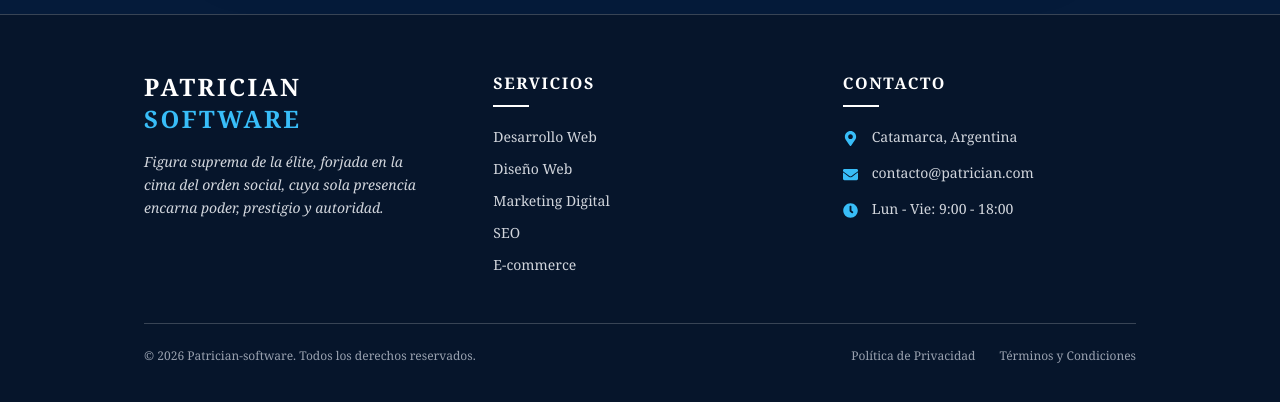
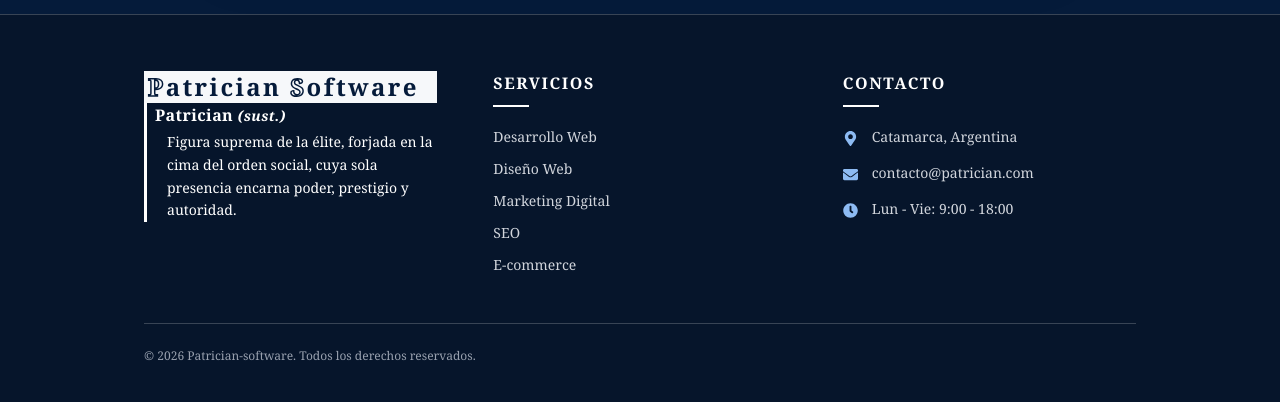
Before and after one commit to brutalkingran/patrician-software, a React (Vite) app: page / in a window 1280 px wide. Shown: the part 6279-6681 px from the top of the page. Built offline with nearby package versions, Linux system fonts and the light colour scheme.

Commit message:
más colores y footer definicion mejorado

```diff
--- a/src/components/FooterNico.jsx
+++ b/src/components/FooterNico.jsx
@@ -16,16 +16,19 @@ const Footer = () => {
 
           {/* COLUMNA 1 */}
           <div>
-            <h2 className="text-2xl font-bold tracking-widest uppercase text-white">
-              PATRICIAN{" "}
-              <span className="text-[#38bdf8]">
-                SOFTWARE
-              </span>
+            <h2 className="pl-1 text-2xl font-bold tracking-widest bg-ps-white text-ps-blue">
+              <span className="text-ps-white [-webkit-text-stroke:1.5px_var(--color-ps-blue)]">P</span>atrician
+              <span className="text-ps-white [-webkit-text-stroke:1.5px_var(--color-ps-blue)]"> S</span>oftware
             </h2>
 
-            <p className="mt-4 max-w-xs text-sm text-gray-300 leading-relaxed italic">
-              Figura suprema de la élite, forjada en la cima del orden social, cuya sola presencia encarna poder, prestigio y autoridad.
-            </p>
+            <dl className="md:max-w-full border-l-3 border-white-800 pl-2">
+              <dt className="text-1xl font-serif font-semibold tracking-wide">
+                Patrician <span className="italic text-sm">(sust.)</span>
+              </dt>
+              <dd className="mt-1 leading-relaxed font-light font-serif pl-3 text-sm">
+                Figura suprema de la élite, forjada en la cima del orden social, cuya sola presencia encarna poder, prestigio y autoridad.
+              </dd>
+            </dl>
           </div>
 
           {/* COLUMNA 2 */}
@@ -75,21 +78,21 @@ const Footer = () => {
 
             <div className="space-y-4 text-sm text-gray-300">
               <div className="flex items-start gap-3.5">
-                <div className="mt-1 text-[#38bdf8]">
+                <div className="mt-1 text-ps-lblue">
                   <FaMapMarkerAlt size={15} />
                 </div>
                 <span>Catamarca, Argentina</span>
               </div>
 
               <div className="flex items-start gap-3.5">
-                <div className="mt-1 text-[#38bdf8]">
+                <div className="mt-1 text-ps-lblue">
                   <FaEnvelope size={15} />
                 </div>
                 <span className="break-all">contacto@patrician.com</span>
               </div>
 
               <div className="flex items-start gap-3.5">
-                <div className="mt-1 text-[#38bdf8]">
+                <div className="mt-1 text-ps-lblue">
                   <FaClock size={15} />
                 </div>
                 <span>Lun - Vie: 9:00 - 18:00</span>
@@ -108,14 +111,14 @@ const Footer = () => {
             © 2026 Patrician-software. Todos los derechos reservados.
           </p>
 
-          <div className="flex gap-6 text-xs text-gray-400">
+          {/* <div className="flex gap-6 text-xs text-gray-400">
             <a href="#" className="transition-colors hover:text-white">
               Política de Privacidad
             </a>
             <a href="#" className="transition-colors hover:text-white">
               Términos y Condiciones
             </a>
-          </div>
+          </div> */}
         </div>
 
       </div>
```
Also changed, not shown: src/index.css.
